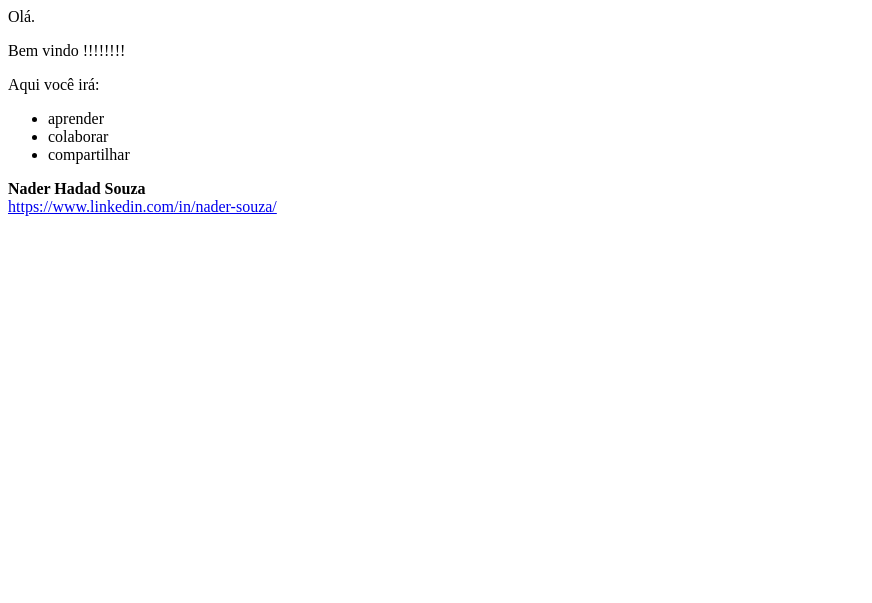
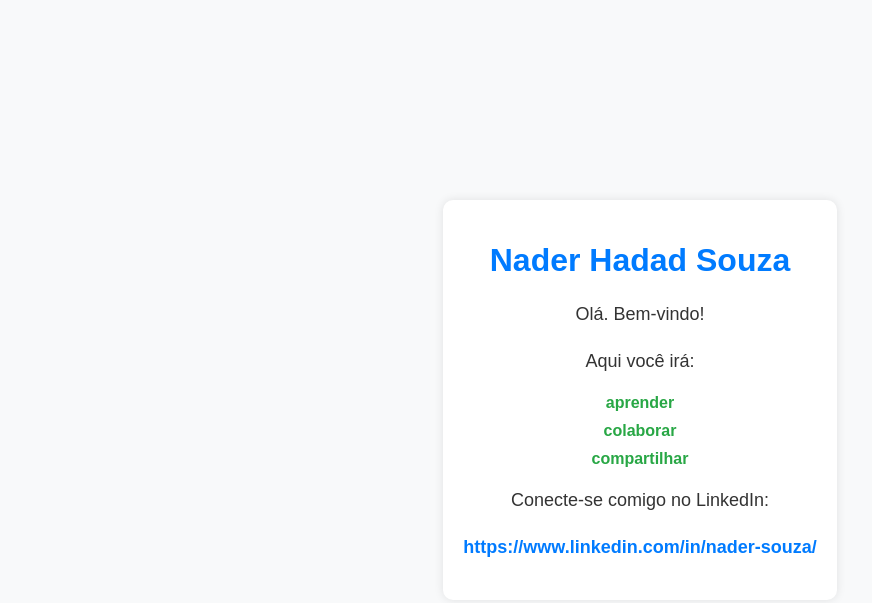
Before and after one commit to NaderSouza/IaC-GS, a plain HTML site: page app/index.html in a window 1280 px wide. Shown: the whole page, without its empty margins (0-872 px from the left). Drawn offline with Linux system fonts and the light colour scheme.

Commit message:
prova teste

```diff
--- a/app/index.html
+++ b/app/index.html
@@ -1,20 +1,76 @@
-<html>
+<!DOCTYPE html>
+<html lang="en">
+
 <head>
+    <meta charset="UTF-8">
+    <meta name="viewport" content="width=device-width, initial-scale=1.0">
     <title>Nader Hadad Souza</title>
-        <meta http-equiv=Content-Type content="text/html; charset=utf-8">
+    <style>
+        body {
+            font-family: 'Arial', sans-serif;
+            background-color: #f8f9fa;
+            margin: 0;
+            padding: 0;
+            display: flex;
+            align-items: center;
+            justify-content: center;
+            height: 100vh;
+        }
+
+        .container {
+            text-align: center;
+            background-color: #ffffff;
+            padding: 20px;
+            border-radius: 10px;
+            box-shadow: 0 0 10px rgba(0, 0, 0, 0.1);
+        }
+
+        h1 {
+            color: #007bff;
+        }
+
+        p {
+            color: #333;
+            font-size: 18px;
+            line-height: 1.6;
+        }
+
+        ul {
+            list-style-type: none;
+            padding: 0;
+        }
+
+        li {
+            color: #28a745;
+            font-weight: bold;
+            margin-bottom: 10px;
+        }
+
+        a {
+            color: #007bff;
+            text-decoration: none;
+            font-weight: bold;
+        }
+
+        a:hover {
+            text-decoration: underline;
+        }
+    </style>
 </head>
+
 <body>
-        <p>Olá.</p>
-        <p>Bem vindo !!!!!!!!</p>
-        <p></p>
+    <div class="container">
+        <h1>Nader Hadad Souza</h1>
+        <p>Olá. Bem-vindo!</p>
         <p>Aqui você irá:</p>
         <ul>
             <li>aprender</li>
             <li>colaborar</li>
             <li>compartilhar</li>
         </ul>
-        <p></p>
-        <p><b>Nader Hadad Souza</b><br /><a href="https://www.linkedin.com/in/nader-souza/">https://www.linkedin.com/in/nader-souza/</a></p>
-        <p></p>
+        <p>Conecte-se comigo no LinkedIn:</p>
+        <p><b><a href="https://www.linkedin.com/in/nader-souza/" target="_blank">https://www.linkedin.com/in/nader-souza/</a></b></p>
+    </div>
 </body>
+
 </html>
```
Also changed, not shown: app/error.html (+58 -10 lines), 1 other file. Lines whose indentation alone changed are shown as unchanged.
